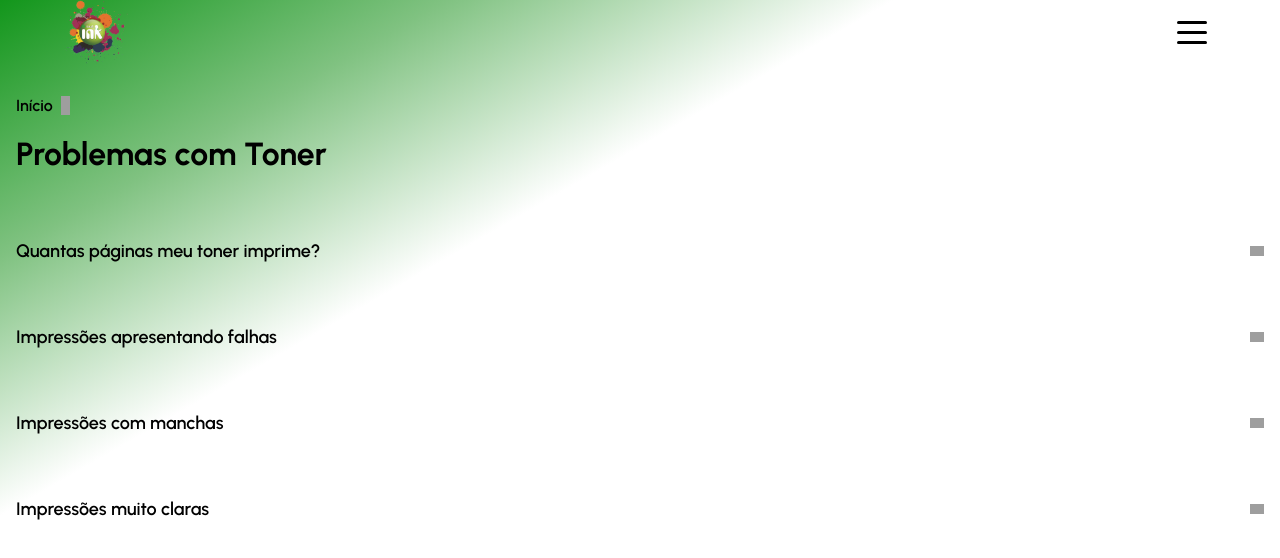
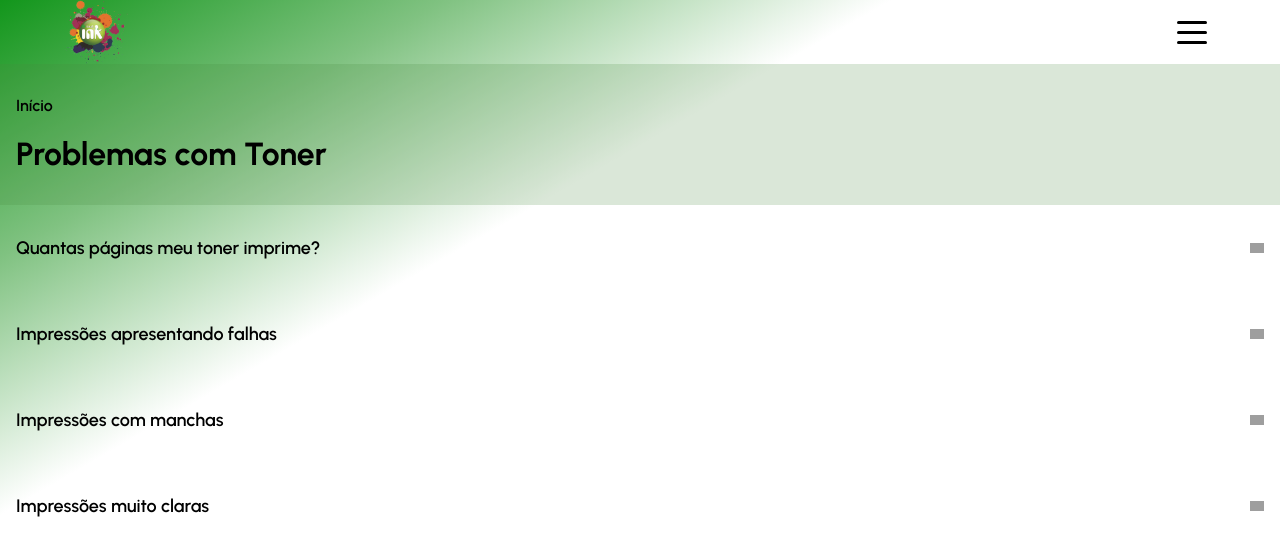
Before and after one commit to diegonacif/totalink-page, a React (Vite) app: page /faq/toner in a window 1280 px wide. Shown: the top 558 px of the page. Built offline with nearby package versions, Linux system fonts and the light colour scheme; grey boxes are pictures that could not be loaded.

Commit message:
feat: article header component

```diff
--- a/src/articles/HowManyPages/HowManyPages.jsx
+++ b/src/articles/HowManyPages/HowManyPages.jsx
@@ -1,4 +1,5 @@
 import { Header } from '../../components/Header/Header';
+import { ArticleHeader } from '../../components/ArticleHeader/ArticleHeader';
 
 import '../../css/App.css';
 
@@ -6,6 +7,10 @@ export const HowManyPages = () => {
   return (
     <div className="article-container">
       <Header />
+      <ArticleHeader
+        navText="Problemas com Toner"
+        titleText="Quantas páginas meu toner imprime?"
+      />
       <main>
         <div className="article-content">
           <p>Lorem ipsum dolor sit amet consectetur adipisicing elit. Expedita corrupti deserunt saepe corporis facilis qui doloremque ea ipsam eos! Ducimus tempora harum iste doloremque aspernatur saepe incidunt tenetur soluta nihil.</p>
--- /dev/null
+++ b/src/components/ArticleHeader/ArticleHeader.jsx
@@ -0,0 +1,30 @@
+import { Link, useNavigate } from "react-router-dom";
+import greaterThan from '../../assets/greater-than-sign.svg';
+
+export const ArticleHeader = ({ navText, titleText }) => {
+  const nav = navText ? navText : null;
+  const title = titleText ? titleText : null;
+
+  const navigate = useNavigate();
+
+  return (
+    <div className="article-header">
+      <header>
+        <nav>
+          <Link to="/faq">Início</Link>
+          {
+            nav
+            ?
+            <div className="nav-variable-wrapper">
+              <img src={greaterThan} alt="" />
+              <Link to={navigate(-1)}>{nav}</Link>
+            </div>
+            :
+            null
+          }
+        </nav>
+        { title ? <h1>{title}</h1> : null }
+      </header>
+    </div>
+  );
+};
--- /dev/null
+++ b/src/components/ArticleHeader/_ArticleHeader.scss
@@ -0,0 +1,29 @@
+.article-header {
+
+  header {
+    display: flex;
+    flex-direction: column;
+    width: 100%;
+    height: 100%;
+    padding: 2rem 1rem;
+    gap: 1.25rem;
+    background-color: rgba(73, 134, 63, 0.2);
+
+    nav {
+      display: flex;
+      gap: 0.5rem;
+      font-weight: 600;
+      a {
+        font-weight: 600;
+      }
+
+      .nav-variable-wrapper {
+        display: flex;
+        gap: 0.5rem;
+        img {
+          width: 0.6rem;
+        }
+      }
+    }
+  }
+}
--- a/src/css/App.css
+++ b/src/css/App.css
@@ -427,6 +427,31 @@
   padding: 1rem;
 }
 
+.article-header header {
+  display: flex;
+  flex-direction: column;
+  width: 100%;
+  height: 100%;
+  padding: 2rem 1rem;
+  gap: 1.25rem;
+  background-color: rgba(73, 134, 63, 0.2);
+}
+.article-header header nav {
+  display: flex;
+  gap: 0.5rem;
+  font-weight: 600;
+}
+.article-header header nav a {
+  font-weight: 600;
+}
+.article-header header nav .nav-variable-wrapper {
+  display: flex;
+  gap: 0.5rem;
+}
+.article-header header nav .nav-variable-wrapper img {
+  width: 0.6rem;
+}
+
 .faq-container {
   display: flex;
   flex-direction: column;
@@ -527,26 +552,6 @@
   background: rgb(255, 255, 255);
   background: linear-gradient(330deg, rgb(255, 255, 255) 60%, rgb(128, 194, 129) 80%, rgb(18, 150, 27) 100%);
 }
-.faq-toner-container header {
-  display: flex;
-  flex-direction: column;
-  width: 100%;
-  height: 9rem;
-  padding: 2rem 1rem;
-  gap: 1.25rem;
-  background-color: transparent;
-}
-.faq-toner-container header nav {
-  display: flex;
-  gap: 0.5rem;
-  font-weight: 600;
-}
-.faq-toner-container header nav a {
-  font-weight: 600;
-}
-.faq-toner-container header nav img {
-  width: 0.6rem;
-}
 .faq-toner-container section {
   display: flex;
   flex-direction: column;
--- a/src/css/App.scss
+++ b/src/css/App.scss
@@ -65,6 +65,7 @@ $desktop-size: "min-width: 2561px";
 @import '../components/TopButton/TopButton';
 
 @import '../articles/Articles';
+@import '../components/ArticleHeader/ArticleHeader';
 
 @import '../pages/FAQ/FAQ';
 @import '../pages/FAQ/FaqToner/FaqToner';
--- a/src/pages/FAQ/FaqToner/FaqToner.jsx
+++ b/src/pages/FAQ/FaqToner/FaqToner.jsx
@@ -1,21 +1,19 @@
-import { CaretDoubleRight } from "phosphor-react";
 import { Link } from "react-router-dom";
 import { Header } from "../../../components/Header/Header"
 
 import '../../../css/App.css';
 import lessThan from '../../../assets/greater-than-sign.svg';
+import { ArticleHeader } from "../../../components/ArticleHeader/ArticleHeader";
 
 export const FaqToner = () => {
   return (
     <div className="faq-toner-container">
       <Header />
-      <header>
-        <nav>
-          <Link to="/faq">Início</Link>
-          <img src={lessThan} alt="" />
-        </nav>
-        <h1>Problemas com Toner</h1>
-      </header>
+      <ArticleHeader
+        navText=""
+        titleText="Problemas com Toner"
+      />
+
       <section>
         <Link to="/article/how-many-pages" className="question-row">
           <span>Quantas páginas meu toner imprime?</span>
--- a/src/pages/FAQ/FaqToner/_FaqToner.scss
+++ b/src/pages/FAQ/FaqToner/_FaqToner.scss
@@ -2,28 +2,6 @@
   display: flex;
   flex-direction: column;
   @include green-diagonal-gradient;
-
-  header {
-    display: flex;
-    flex-direction: column;
-    width: 100%;
-    height: 9rem;
-    padding: 2rem 1rem;
-    gap: 1.25rem;
-    background-color: transparent;
-
-    nav {
-      display: flex;
-      gap: 0.5rem;
-      font-weight: 600;
-      a {
-        font-weight: 600;
-      }
-      img {
-        width: 0.6rem;
-      }
-    }
-  }
 
   section {
     display: flex;
```
Also changed, not shown: 1 other file (tests, documents, lock files or other folders).
